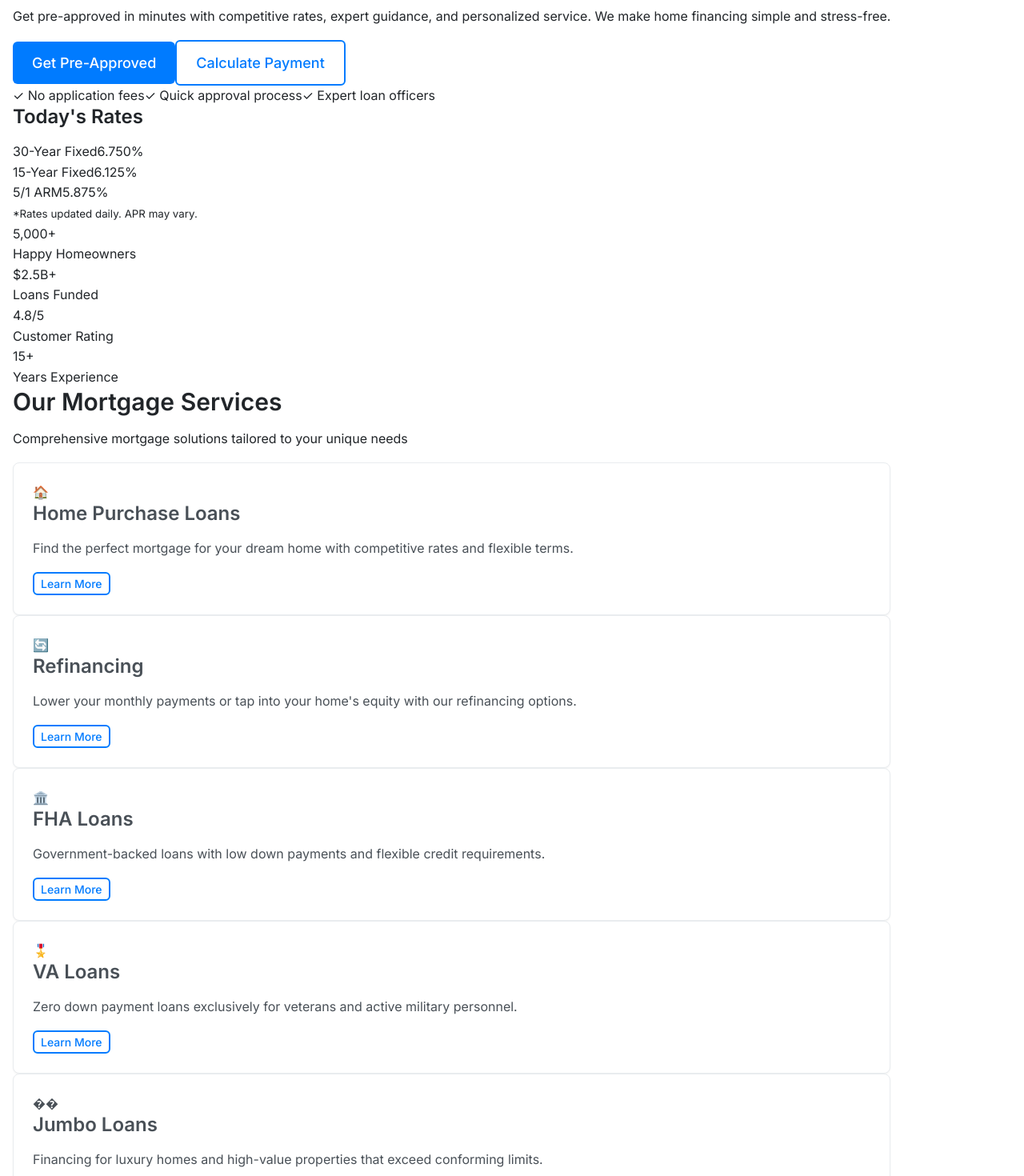
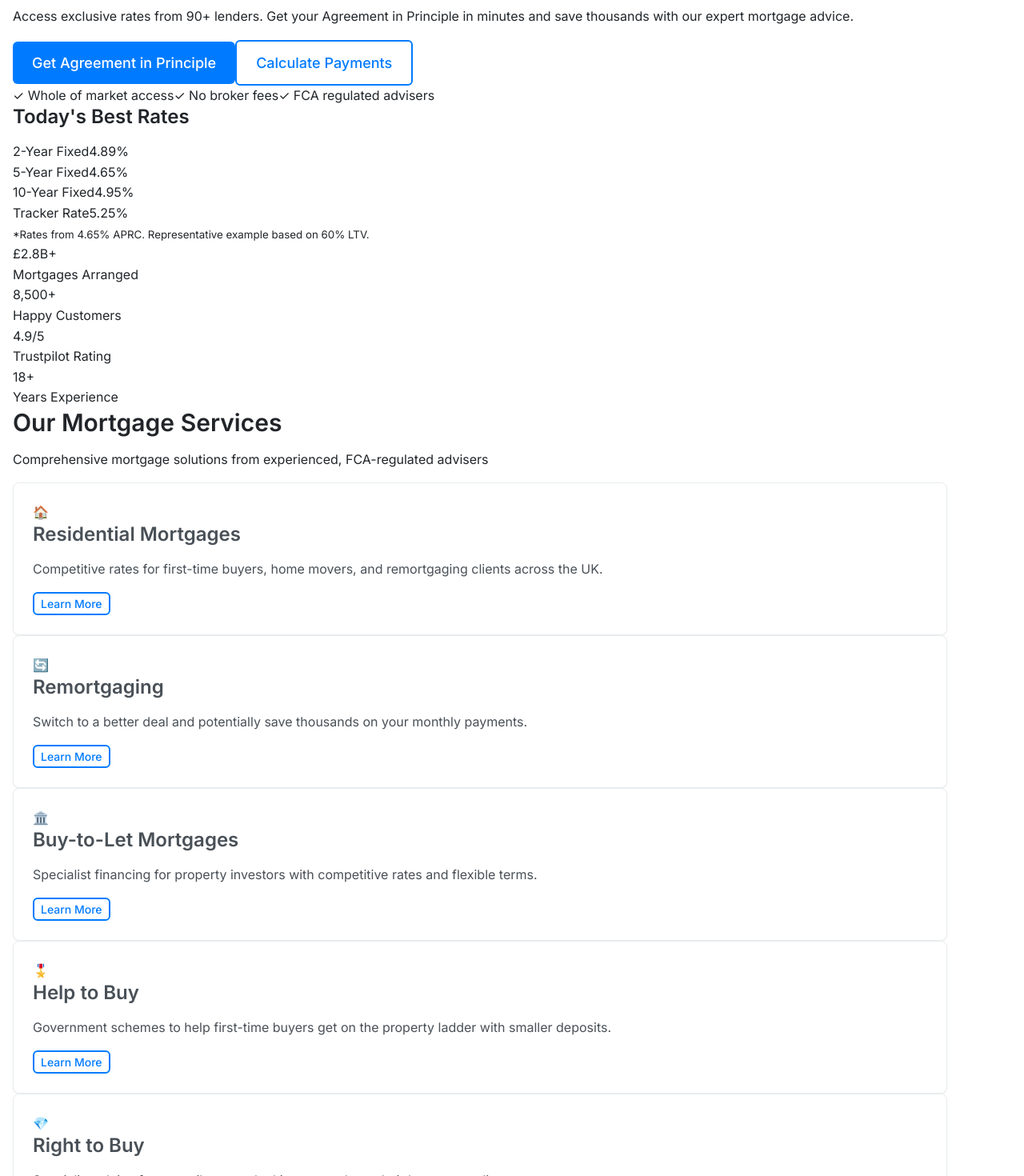
Before and after one commit to James-Burch/revived-autocare-website, a React (Vite) app in the folder AK-Site/: page / in a window 1280 px wide. Shown: the part 140-1610 px from the top of the page at 80% size. Built offline with nearby package versions, Linux system fonts and the light colour scheme; the HTML template or start-up script is replaced by a standard one.

Commit message:
update home page

```diff
--- a/AK-Site/src/pages/Home.tsx
+++ b/AK-Site/src/pages/Home.tsx
@@ -8,91 +8,95 @@ const Home: React.FC = () => {
 
  const services = [
    {
-      title: "Home Purchase Loans",
-      description: "Find the perfect mortgage for your dream home with competitive rates and flexible terms.",
+     title: "Residential Mortgages",
+     description: "Competitive rates for first-time buyers, home movers, and remortgaging clients across the UK.",
      icon: "🏠"
    },
    {
-      title: "Refinancing",
-      description: "Lower your monthly payments or tap into your home's equity with our refinancing options.",
+     title: "Remortgaging",
+     description: "Switch to a better deal and potentially save thousands on your monthly payments.",
      icon: "🔄"
    },
    {
-      title: "FHA Loans",
-      description: "Government-backed loans with low down payments and flexible credit requirements.",
+     title: "Buy-to-Let Mortgages",
+     description: "Specialist financing for property investors with competitive rates and flexible terms.",
      icon: "🏛️"
    },
    {
-      title: "VA Loans",
-      description: "Zero down payment loans exclusively for veterans and active military personnel.",
+     title: "Help to Buy",
+     description: "Government schemes to help first-time buyers get on the property ladder with smaller deposits.",
      icon: "🎖️"
    },
    {
-      title: "Jumbo Loans",
-      description: "Financing for luxury homes and high-value properties that exceed conforming limits.",
-      icon: "��"
+     title: "Right to Buy",
+     description: "Specialist advice for council tenants looking to purchase their homes at a discount.",
+     icon: "💎"
    },
    {
-      title: "Investment Properties",
-      description: "Specialized financing solutions for rental properties and real estate investments.",
+     title: "Commercial Mortgages",
+     description: "Business property financing for offices, retail units, and commercial investments.",
      icon: "📈"
    }
  ];
 
  const stats = [
-    { number: "5,000+", label: "Happy Homeowners" },
-    { number: "$2.5B+", label: "Loans Funded" },
-    { number: "4.8/5", label: "Customer Rating" },
-    { number: "15+", label: "Years Experience" }
+   { number: "£2.8B+", label: "Mortgages Arranged" },
+   { number: "8,500+", label: "Happy Customers" },
+   { number: "4.9/5", label: "Trustpilot Rating" },
+   { number: "18+", label: "Years Experience" }
  ];
 
  return (
-    <Layout title="Premier Mortgage Solutions">
+   <Layout title="UK Mortgage Broker - Best Rates Guaranteed">
      <div className="mortgage-home">
        {/* Hero Section */}
        <section className="hero-section">
          <div className="container">
            <div className="hero-content">
              <div className="hero-text">
-                <h1>Your Trusted Mortgage Partner</h1>
+               <h1>UK's Leading Mortgage Broker</h1>
                <p className="hero-subtitle">
-                  Get pre-approved in minutes with competitive rates, expert guidance,
-                  and personalized service. We make home financing simple and stress-free.
+                 Access exclusive rates from 90+ lenders. Get your Agreement in Principle
+                 in minutes and save thousands with our expert mortgage advice.
                </p>
                <div className="hero-buttons">
                  <Button variant="primary" size="large">
-                    Get Pre-Approved
+                   Get Agreement in Principle
                  </Button>
                  <Button
                    variant="outline"
                    size="large"
                    onClick={() => setShowCalculator(true)}
                  >
-                    Calculate Payment
+                   Calculate Payments
                  </Button>
                </div>
                <div className="hero-features">
-                  <span>✓ No application fees</span>
-                  <span>✓ Quick approval process</span>
-                  <span>✓ Expert loan officers</span>
+                 <span>✓ Whole of market access</span>
+                 <span>✓ No broker fees</span>
+                 <span>✓ FCA regulated advisers</span>
                </div>
              </div>
              <div className="hero-image">
                <div className="rate-card">
-                  <h3>Today's Rates</h3>
+                 <h3>Today's Best Rates</h3>
                  <div className="rate-item">
-                    <span>30-Year Fixed</span>
-                    <span className="rate">6.750%</span>
+                   <span>2-Year Fixed</span>
+                   <span className="rate">4.89%</span>
                  </div>
                  <div className="rate-item">
-                    <span>15-Year Fixed</span>
-                    <span className="rate">6.125%</span>
+                   <span>5-Year Fixed</span>
+                   <span className="rate">4.65%</span>
                  </div>
                  <div className="rate-item">
-                    <span>5/1 ARM</span>
-                    <span className="rate">5.875%</span>
+                   <span>10-Year Fixed</span>
+                   <span className="rate">4.95%</span>
                  </div>
-                  <small>*Rates updated daily. APR may vary.</small>
+                 <div className="rate-item">
+                   <span>Tracker Rate</span>
+                   <span className="rate">5.25%</span>
+                 </div>
+                 <small>*Rates from 4.65% APRC. Representative example based on 60% LTV.</small>
                </div>
              </div>
            </div>
@@ -118,7 +122,7 @@ const Home: React.FC = () => {
          <div className="container">
            <div className="section-header">
              <h2>Our Mortgage Services</h2>
-              <p>Comprehensive mortgage solutions tailored to your unique needs</p>
+             <p>Comprehensive mortgage solutions from experienced, FCA-regulated advisers</p>
            </div>
            <div className="services-grid">
              {services.map((service, index) => (
@@ -138,23 +142,90 @@ const Home: React.FC = () => {
        {/* Loan Programs Section */}
        <LoanPrograms />
 
+       {/* Benefits Section */}
+       <section className="benefits-section">
+         <div className="container">
+           <div className="section-header">
+             <h2>Why Choose Our Mortgage Service?</h2>
+           </div>
+           <div className="benefits-grid">
+             <Card className="benefit-card" hoverable>
+               <div className="benefit-icon">🏆</div>
+               <h3>Award-Winning Service</h3>
+               <p>
+                 Winner of 'Best Mortgage Broker 2024' with over 18 years of experience
+                 helping clients secure the best mortgage deals.
+               </p>
+             </Card>
+
+             <Card className="benefit-card" hoverable>
+               <div className="benefit-icon">💰</div>
+               <h3>No Broker Fees</h3>
+               <p>
+                 Our mortgage advice is completely free to you. We're paid by the lender
+                 only when your mortgage completes successfully.
+               </p>
+             </Card>
+
+             <Card className="benefit-card" hoverable>
+               <div className="benefit-icon">🔒</div>
+               <h3>FCA Regulated</h3>
+               <p>
+                 Fully regulated by the Financial Conduct Authority, giving you complete
+                 peace of mind and protection when choosing your mortgage.
+               </p>
+             </Card>
+
+             <Card className="benefit-card" hoverable>
+               <div className="benefit-icon">⚡</div>
+               <h3>Fast Approvals</h3>
+               <p>
+                 Get your Agreement in Principle in minutes and full mortgage approval
+                 typically within 2-3 weeks with our streamlined process.
+               </p>
+             </Card>
+
+             <Card className="benefit-card" hoverable>
+               <div className="benefit-icon">🏪</div>
+               <h3>Whole of Market</h3>
+               <p>
+                 Access to over 90 lenders including exclusive rates not available
+                 directly to the public or through other brokers.
+               </p>
+             </Card>
+
+             <Card className="benefit-card" hoverable>
+               <div className="benefit-icon">📞</div>
+               <h3>Personal Service</h3>
+               <p>
+                 Dedicated mortgage adviser from start to finish, available 7 days
+                 a week to guide you through every step of the process.
+               </p>
+             </Card>
+           </div>
+         </div>
+       </section>
+
        {/* CTA Section */}
        <section className="cta-section">
          <div className="container">
            <div className="cta-content">
-              <h2>Ready to Get Started?</h2>
+             <h2>Ready to Find Your Perfect Mortgage?</h2>
              <p>
-                Take the first step toward homeownership. Our experienced loan officers
-                are here to guide you through every step of the mortgage process.
+               Join thousands of satisfied customers who've saved money with our expert mortgage advice.
+               Get your free consultation today and discover how much you could save.
              </p>
              <div className="cta-buttons">
                <Button variant="primary" size="large">
-                  Apply Now
+                 Get Free Mortgage Advice
                </Button>
                <Button variant="secondary" size="large">
-                  Contact Us
+                 Call 0800 123 4567
                </Button>
              </div>
+             <p style={{ marginTop: '1rem', fontSize: '0.9rem', opacity: 0.9 }}>
+               Your home may be repossessed if you do not keep up repayments on your mortgage.
+             </p>
            </div>
          </div>
        </section>
@@ -163,7 +234,7 @@ const Home: React.FC = () => {
        <Modal
          isOpen={showCalculator}
          onClose={() => setShowCalculator(false)}
-          title="Mortgage Calculator"
+         title="UK Mortgage Calculator"
          size="large"
        >
          <MortgageCalculator />
```
Lines whose indentation alone changed are shown as unchanged.
